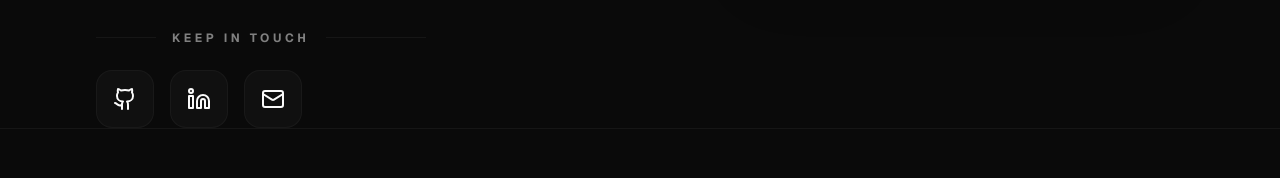
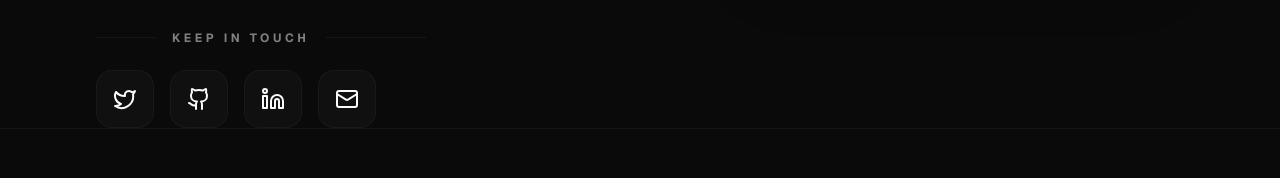
Before and after one commit to amitabhanmolpain/Portfolio, a Next.js app: page / in a window 1280 px wide. Shown: the part 604-782 px from the top of the page. Built offline with nearby package versions, Linux system fonts and the light colour scheme.

Commit message:
social icons updated

```diff
--- a/components/hero-section.tsx
+++ b/components/hero-section.tsx
@@ -2,7 +2,7 @@
 
 import { useEffect, useRef, useState } from "react"
 import gsap from "gsap"
-import { Github, Linkedin, Mail } from "lucide-react"
+import { Github, Linkedin, Mail, Twitter } from "lucide-react"
 import Image from "next/image"
 
 export function HeroSection() {
@@ -96,6 +96,16 @@ export function HeroSection() {
 
             <div className="flex gap-3 md:gap-4 flex-wrap justify-center md:justify-start">
               <a
+                href="https://twitter.com/AnmolPain22790"
+                target="_blank"
+                rel="noopener noreferrer"
+                className="group relative p-3 md:p-4 rounded-2xl bg-muted/30 border border-border/50 hover:border-primary/50 transition-all duration-500 overflow-hidden"
+              >
+                <div className="absolute inset-0 bg-primary/10 translate-y-full group-hover:translate-y-0 transition-transform duration-500" />
+                <Twitter className="h-5 md:h-6 w-5 md:w-6 relative z-10 group-hover:text-primary transition-colors" />
+              </a>
+
+              <a
                 href="https://github.com/amitabhanmolpain"
                 target="_blank"
                 rel="noopener noreferrer"
```
